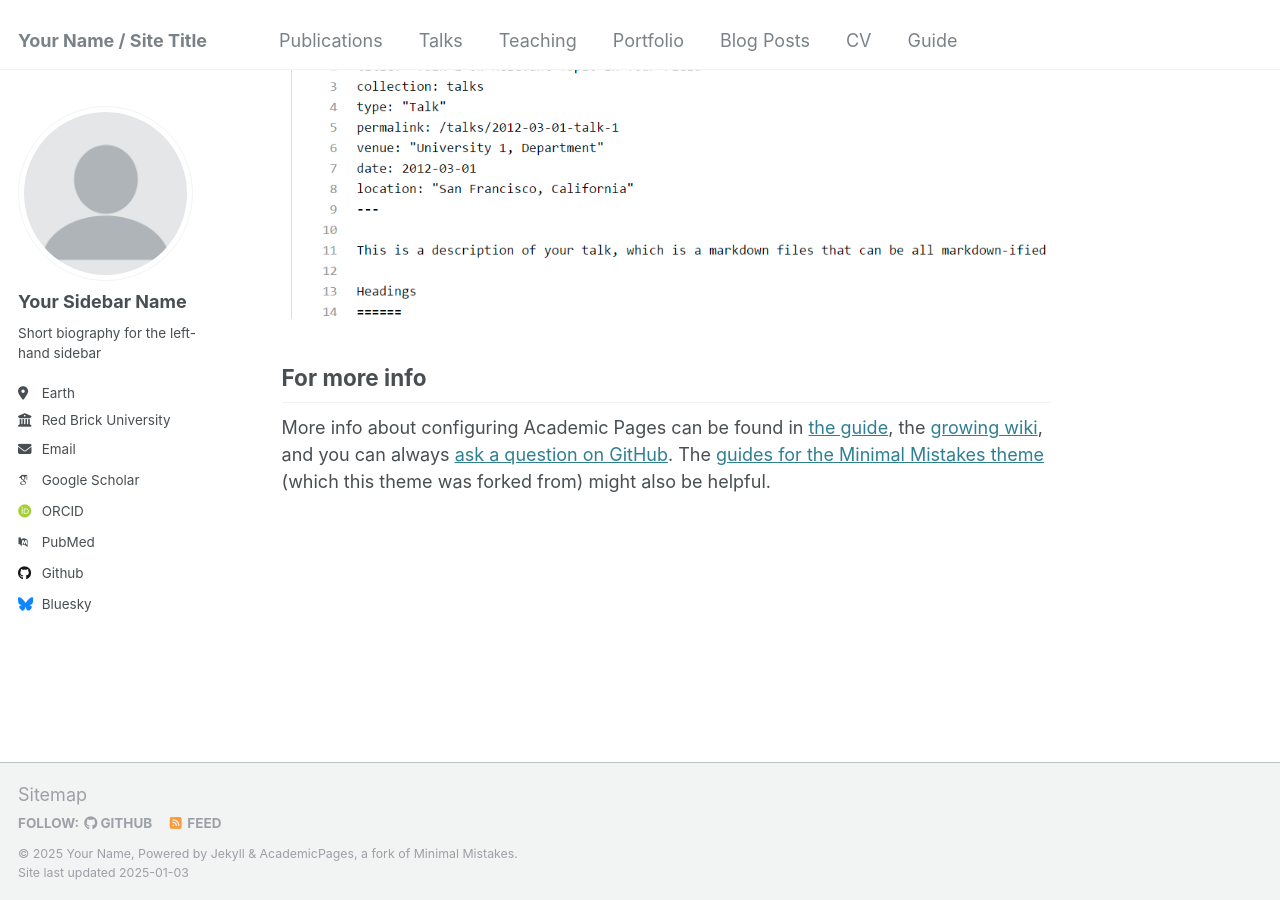
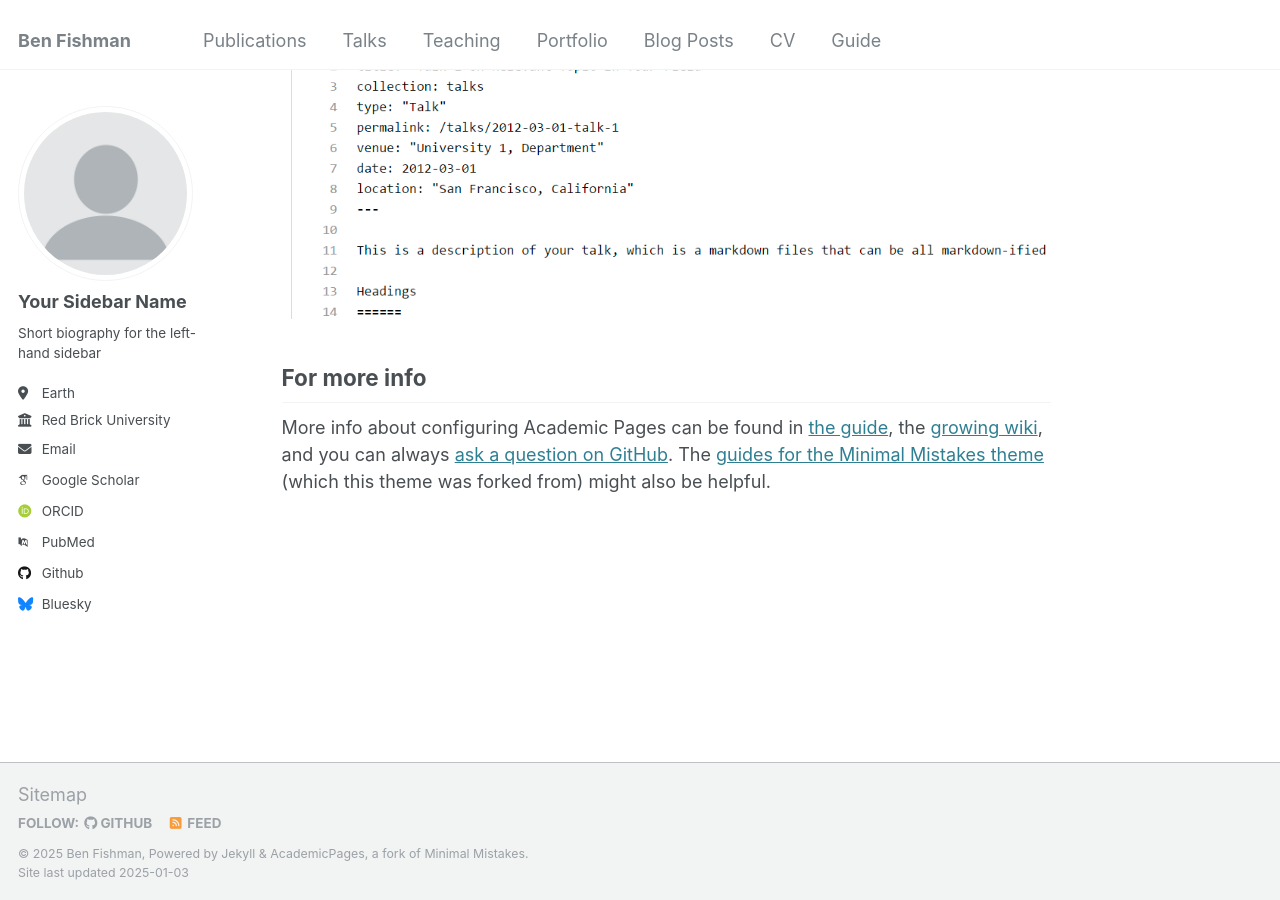
Before and after one commit to benf22/benf22.github.io, a Jekyll site: the page built from _pages/about.md, in a window 1280 px wide and 900 px high, scrolled down 2643 px. Built offline with Jekyll 4.4.1, drawn with Linux system fonts in a browser that asks for light colours; some web fonts are replaced.

Commit message:
Update _config.yml

```diff
--- a/_config.yml
+++ b/_config.yml
@@ -8,9 +8,9 @@
 
 # Basic Site Settings
 locale                   : "en-US"
-title                    : "Your Name / Site Title"
+title                    : "Ben Fishman"
 title_separator          : "-"
-name                     : &name "Your Name"
+name                     : &name "Ben Fishman"
 description              : &description "personal description"
 url                      : https://academicpages.github.io # the base hostname & protocol for your site e.g. "https://[your GitHub username].github.io"
 baseurl                  : "" # the subpath of your site, e.g. "/blog"
```
